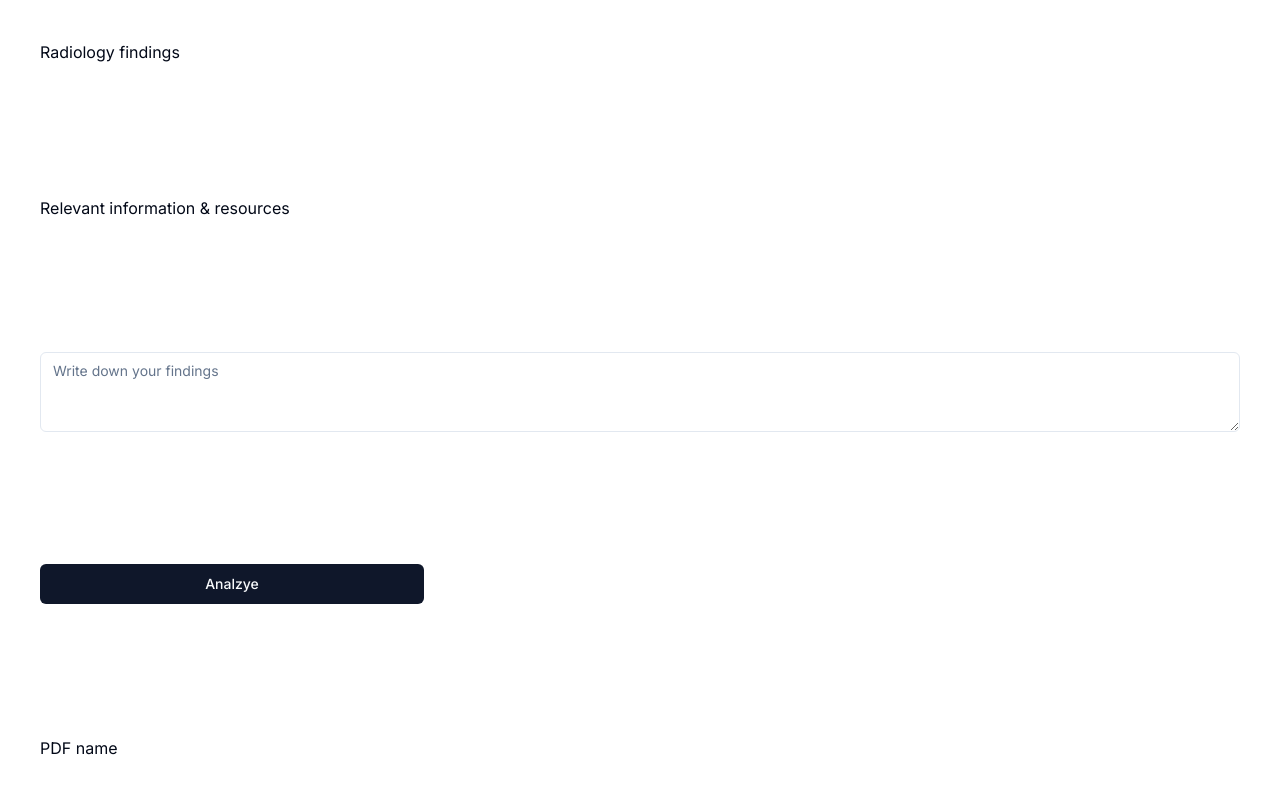
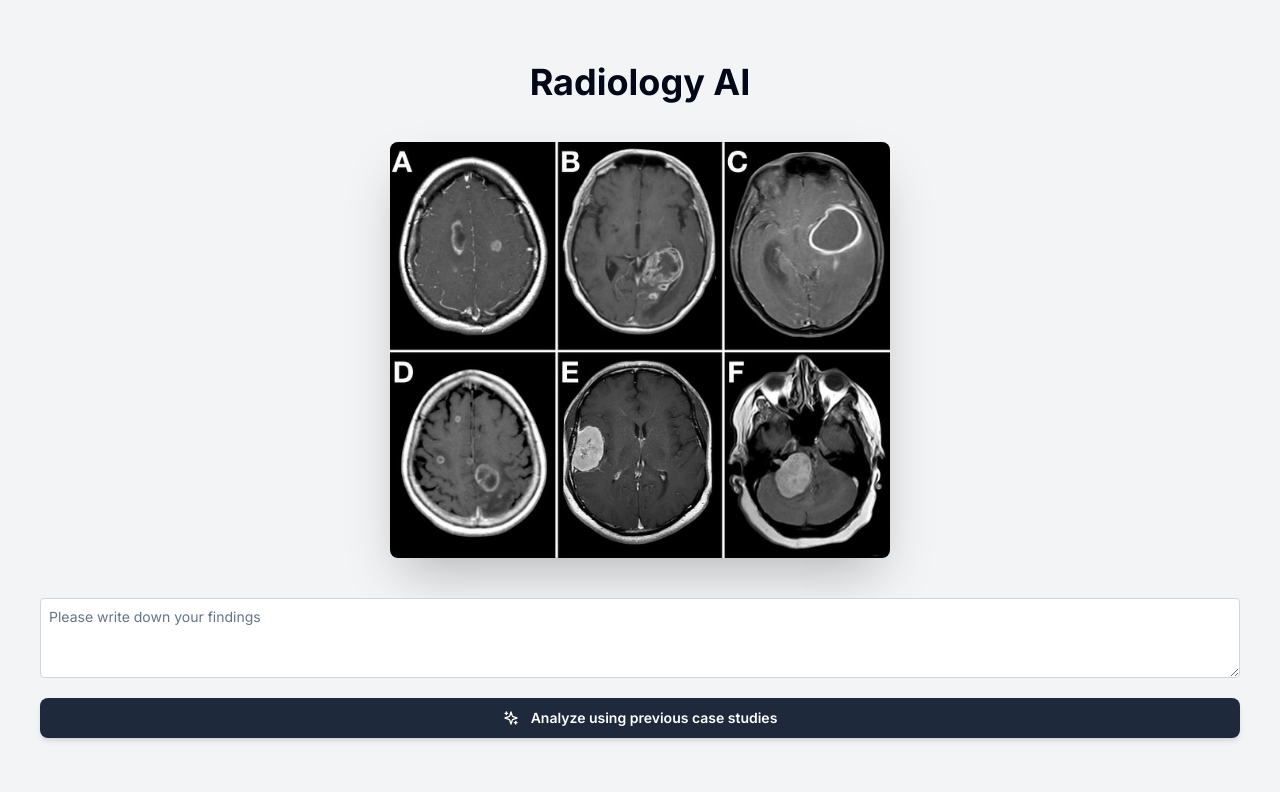
Before and after one commit to Za43/BrainMRI-AI, a Next.js app: page / in a window 1280 px wide. Shown: the top 792 px of the page. Built offline with nearby package versions, Linux system fonts and the light colour scheme.

Commit message:
first version done

```diff
--- a/app/page.tsx
+++ b/app/page.tsx
@@ -1,6 +1,7 @@
 "use client";
 
 import { Button } from "@/components/ui/button";
+import { Sparkles } from "lucide-react";
 import Image from "next/image";
 import { Textarea } from "@/components/ui/textarea";
 import { useState } from "react";
@@ -11,9 +12,11 @@ interface ResponseData {
 
 export default function Home() {
   const [userQuery, setUserQuery] = useState("");
-  const [responseData, setResponseData] = useState<ResponseData | null>(null);
+  const [responseData, setResponseData] = useState<ResponseData | any | null>(null);
+  const [isLoading, setIsLoading] = useState(false);
 
   const handleQuery = () => {
+    setIsLoading(true);
     fetch("https://api.vectara.io:443/v1/query", {
       headers: {
         "Content-Type": "application/json",
@@ -43,36 +46,86 @@ export default function Home() {
       .then((data) => {
         console.log(data);
         setResponseData(data.responseSet[0]);
+        setIsLoading(false);
       })
-      .catch((error) => console.log(error));
+      .catch((error) => {
+        console.log(error);
+        setIsLoading(false);
+      });
   };
 
   return (
-    <main className="flex min-h-screen flex-col items-left justify-between p-10">
-      <h1>Radiology findings</h1>
-      <h1>Relevant information & resources</h1>
+    <main className="flex flex-col items-center justify-center min-h-screen p-10 bg-gray-100">
+      <h1 className="text-4xl font-bold mb-10">Radiology AI</h1>
+
+      <Image
+        src="/example.jpeg"
+        alt="Brain X-ray"
+        width={500}
+        height={300}
+        className="mb-10 rounded-lg shadow-2xl"
+      />
+
       <Textarea
-        placeholder="Write down your findings"
-        onChange={(e) => {
-          // console.log(e.target.value);
-          setUserQuery(e.target.value);
-        }}
+        placeholder="Please write down your findings"
+        onChange={(e) => setUserQuery(e.target.value)}
+        className="w-full p-2 border border-gray-300 rounded mb-5"
       />
+
       <Button
         onClick={handleQuery}
-        className="max-w-sm"
+        className="w-full py-2 px-4 bg-slate-800 text-white font-semibold rounded-lg shadow-md hover:bg-slate-900 focus:outline-none focus:ring-2 focus:ring-slate-400 focus:ring-opacity-75"
       >
-        Analzye
+        <Sparkles className="h-4 w-4 mr-3 " /> Analyze using previous case studies
       </Button>
 
-      <div>PDF name</div>
+      {isLoading ? (
+        <div className="mt-5">
+          <div className="animate-pulse flex space-x-2">
+            <div className="flex-1 space-y-6 py-1">
+              <div className="h-2  bg-slate-300 rounded"></div>
+              <div className="space-y-3">
+                <div className="grid grid-cols-3 gap-4">
+                  <div className="h-2 w-96 bg-slate-300 rounded col-span-2"></div>
+                  <div className="h-2  bg-slate-300 rounded col-span-1"></div>
+                </div>
+                <div className="h-2  bg-slate-300 rounded"></div>
+                <div className="h-2  bg-slate-300 rounded"></div>
+                <div className="h-2  bg-slate-300 rounded"></div>
+                <div className="h-2  bg-slate-300 rounded"></div>
+                <div className="h-2  bg-slate-300 rounded"></div>
+                <div className="h-2  bg-slate-300 rounded"></div>
+                <div className="h-2  bg-slate-300 rounded"></div>
+              </div>
+            </div>
+          </div>
+        </div>
+      ) : (
+        responseData && (
+          <div className="mt-5">
+            <h2 className="text-2xl font-bold mb-3">Summary:</h2>
+            {responseData.summary.map((item: any, index: any) => (
+              <p
+                key={index}
+                className="mb-1"
+              >
+                {item.text}
+              </p>
+            ))}
 
-      {responseData && (
-        <div>
+            <h2 className="text-2xl font-bold mt-5 mb-3">Sources:</h2>
+            <ol className="list-decimal list-inside">
               {responseData.response.map((item: any, index: any) => (
-            <p key={index}>{item.text}</p>
+                <li
+                  key={index}
+                  className="mb-1"
+                >
+                  {item.text}
+                </li>
               ))}
+            </ol>
           </div>
+        )
       )}
     </main>
   );
```
Also changed, not shown: public/example.jpeg (added). Lines whose indentation alone changed are shown as unchanged.
